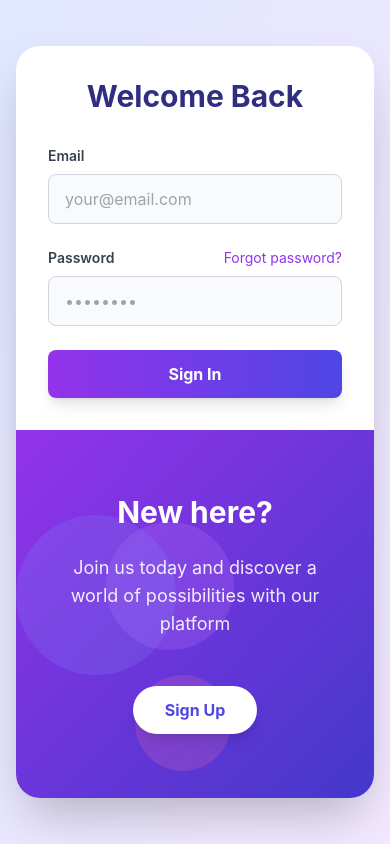
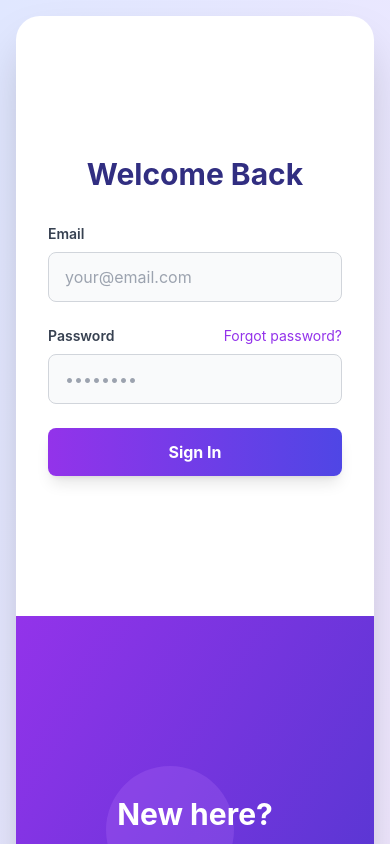
Before and after one commit to Jia2005/Signup, a React (Create React App) app in the folder React with Tailwindcss/: page / in a window 390 px wide. Shown: the top 844 px of the page. Built offline with nearby package versions, Linux system fonts and the light colour scheme.

Commit message:
Working on smooth transition p1

```diff
--- a/React with Tailwindcss/src/Signup/Auth.js
+++ b/React with Tailwindcss/src/Signup/Auth.js
@@ -6,6 +6,8 @@ import ToggleButton from './Toggle';
 function Auth() {
   const [isSignup, setIsSignup] = useState(false);
   const [windowWidth, setWindowWidth] = useState(window.innerWidth);
+  const [isAnimating, setIsAnimating] = useState(false);
+
   useEffect(() => {
     const handleResize = () => setWindowWidth(window.innerWidth);
     window.addEventListener('resize', handleResize);
@@ -13,7 +15,13 @@ function Auth() {
   }, []);
 
   const toggleForm = () => {
-    setIsSignup(!isSignup);
+    setIsAnimating(true);
+    setTimeout(() => {
+      setIsSignup(!isSignup);
+      setTimeout(() => {
+        setIsAnimating(false);
+      }, 50);
+    }, 300);
   };
 
   const isMobile = windowWidth < 768;
@@ -21,15 +29,17 @@ function Auth() {
   return (
     <div className="min-h-screen bg-gradient-to-br from-indigo-100 to-purple-100 flex items-center justify-center p-4">
       <div className={`w-full max-w-5xl overflow-hidden rounded-3xl shadow-2xl flex ${isMobile ? 'flex-col' : 'flex-row'} bg-white`}>
-        <div className={`${isMobile ? 'order-2' : 'w-1/2'} ${isSignup && !isMobile ? 'order-2' : 'order-1'}`}>
-          <div className="p-8 md:p-12">
-            {!isSignup ? <LoginForm /> : <SignupForm />}
+        <div className={`${isMobile ? 'order-2' : 'w-1/2'} ${isSignup && !isMobile ? 'order-2' : 'order-1'} transition-all duration-500 ease-in-out`}>
+          <div className="p-8 md:p-12 min-h-[600px] flex flex-col justify-center">
+            <div className={`transition-opacity duration-300 ${isAnimating ? 'opacity-0' : 'opacity-100'}`}>
+              {!isSignup ? <LoginForm /> : <SignupForm />}
+            </div>
           </div>
         </div>
 
         <div
           className={`${isMobile ? 'order-1 py-16' : 'w-1/2'} ${isSignup && !isMobile ? 'order-1' : 'order-2'}
-            bg-gradient-to-br from-purple-600 to-indigo-700 flex flex-col items-center justify-center text-white p-8 relative overflow-hidden`}
+            bg-gradient-to-br from-purple-600 to-indigo-700 flex flex-col items-center justify-center text-white p-8 relative overflow-hidden transition-all duration-500 ease-in-out min-h-[600px]`}
         >
           <div className="absolute top-0 left-0 w-full h-full">
             <div className="absolute top-1/4 left-1/4 w-32 h-32 bg-purple-400 rounded-full opacity-20"></div>
@@ -37,7 +47,7 @@ function Auth() {
             <div className="absolute top-2/3 left-1/3 w-24 h-24 bg-pink-400 rounded-full opacity-20"></div>
           </div>
 
-          <div className="relative z-10 text-center">
+          <div className={`relative z-10 text-center transition-opacity duration-300 ${isAnimating ? 'opacity-0' : 'opacity-100'}`}>
             <h2 className="text-3xl md:text-4xl font-bold mb-6">
               {isSignup ? "Already have an account?" : "New here?"}
             </h2>
```
